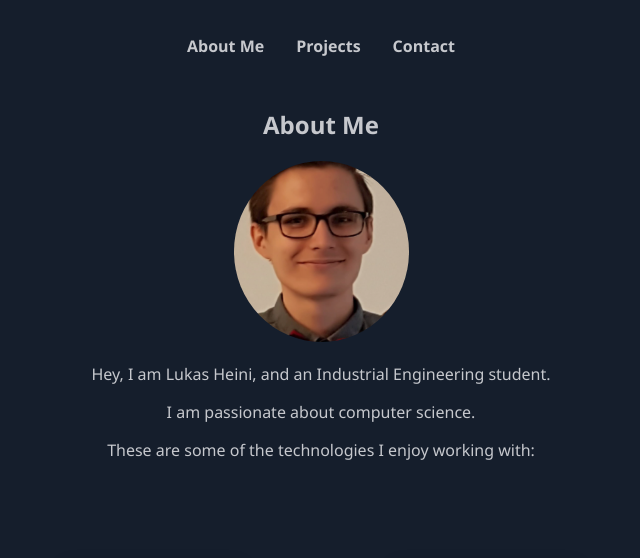
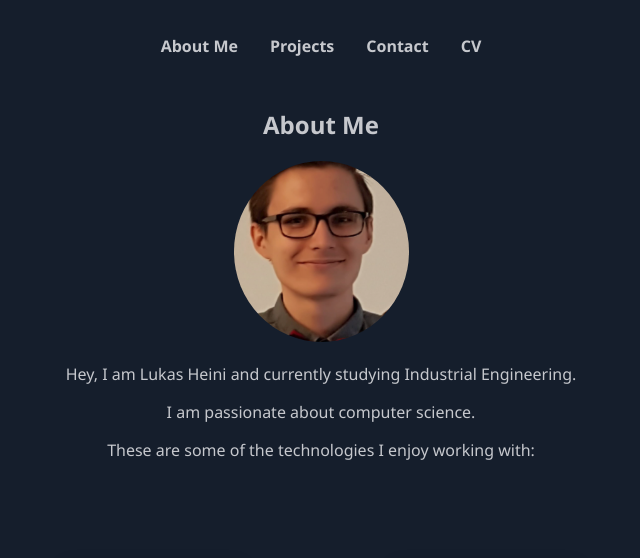
Before and after one commit to lukasheini98/lukasheini98.github.io, a plain HTML site: page index.html in a window 1280 px wide. Shown: the top 558 px of the page, without its empty margins (319-959 px from the left). Drawn offline with nearby package versions, Linux system fonts and the light colour scheme.

Commit message:
added cv

```diff
--- a/index.html
+++ b/index.html
@@ -14,13 +14,14 @@
             <li><a href="#about"><h4>About Me</h4></a></li>
             <li><a href="#projects"><h4>Projects</h4></a></li>
             <li><a href="#contact"><h4>Contact</h4></a></li>
+            <li><a href="cv.pdf" download="CV"><h4>CV</h4></a></li>
           </ul>
         </div>
 
     <div class="aboutMe" id="about">
         <h2>About Me</h2>
         <img src="portrait.png" alt=""  id="portrait" width="175px">
-        <p>Hey, I am Lukas Heini, and an Industrial Engineering student.</p>
+        <p>Hey, I am Lukas Heini and currently studying Industrial Engineering.</p>
         <p>I am passionate about computer science.</p>
         <p>These are some of the technologies I enjoy working with:</p>
 
```
